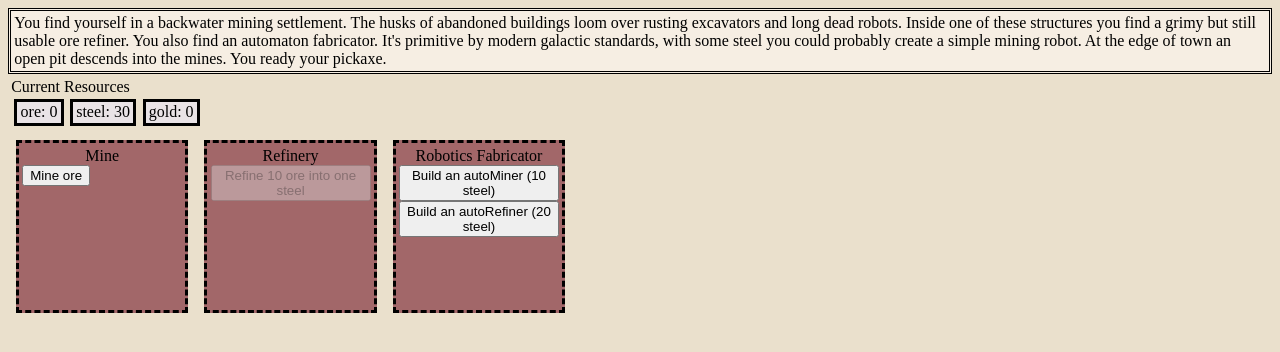
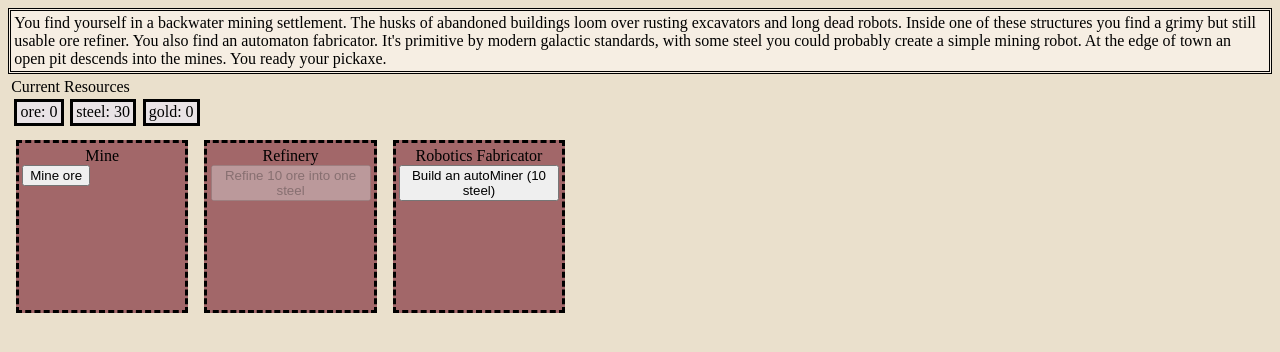
Before and after one commit to michaelwhittemore/vue-clicker-game, a Vue app: page / in a window 1280 px wide. Shown: the top 352 px of the page. Built offline with nearby package versions, Linux system fonts and the light colour scheme.

Commit message:
adding helpers for leveling up, need confitionals for narrative text

```diff
--- a/src/App.vue
+++ b/src/App.vue
@@ -5,7 +5,7 @@ import { gameStateStorage } from './typescript/gameStateStorage';
 import GenerateResourceButton from './components/GenerateResourceButton.vue';
 import ResourceDisplay from './components/ResourceDisplay.vue';
 import AutomatonDisplay from './components/AutomatonDisplay.vue';
-import BuyAutomaton from './components/BuyAutomaton.vue';
+import BuildAutomaton from './components/BuildAutomaton.vue';
 import LocationComponent from './components/LocationComponent.vue';
 import RefineButton from './components/RefineButton.vue';
 import ExperienceBarHolder from './components/ExperienceBarHolder.vue';
@@ -31,8 +31,8 @@ import NarrativeText from './components/NarrativeText.vue';
       </LocationComponent>
 
       <LocationComponent :location-name="'Robotics Fabricator'">
-        <BuyAutomaton :automaton-type="'autoMiner'" />
-        <BuyAutomaton :automaton-type="'autoRefiner'" />
+        <BuildAutomaton :automaton-type="'autoMiner'" />
+        <BuildAutomaton :automaton-type="'autoRefiner'" />
       </LocationComponent>
     </div>
 
--- a/src/components/BuyAutomaton.vue
+++ b/src/components/BuildAutomaton.vue
@@ -1,6 +1,7 @@
 <script setup lang="ts">
 import { computed } from 'vue';
 import { gameStateStorage } from '@/typescript/gameStateStorage';
+import { earnExperienceInSkill } from '@/typescript/gameHelpers';
 import type { NarrativeTrigger } from '@/typescript/gameTypes';
 import type { ValidAutomatons, ValidResources } from '@/typescript/gameTypes';
 
@@ -12,16 +13,19 @@ const props = defineProps<{
 let costResource: ValidResources;
 let costQuantity: number;
 let narrativeTrigger: NarrativeTrigger;
+let computedShouldDisplay;
 switch (props.automatonType) {
     case 'autoMiner':
         costResource = 'steel';
         costQuantity = 10;
         narrativeTrigger = 'hasBuiltAutoMiner';
+        computedShouldDisplay = computed(() => true);
         break;
     case 'autoRefiner':
         costResource = 'steel';
         costQuantity = 20;
         narrativeTrigger = 'hasBuiltAutoRefiner'
+        computedShouldDisplay = computed(() => gameStateStorage.skills.electronics.level >= 1);
         break;
     default:
         console.error('Unknown automatonType')
@@ -38,13 +42,13 @@ const onClickHandler = () => {
     gameStateStorage.automatons[props.automatonType]++;
     gameStateStorage.resources[costResource] -= costQuantity;
     // here! - adding exp for testing
-    // Maybe this should reward more?
-    gameStateStorage.skills.electronics.experience++
+    earnExperienceInSkill('electronics', 2)
+
 }
 </script>
 
 <template>
-    <button @click="onClickHandler" :disabled="computedHasEnoughResources">
+    <button @click="onClickHandler" :disabled="computedHasEnoughResources" v-if="computedShouldDisplay">
         Build an {{ automatonType }} ({{ costQuantity }} {{ costResource }})</button>
 
 </template>
--- a/src/components/GenerateResourceButton.vue
+++ b/src/components/GenerateResourceButton.vue
@@ -1,15 +1,18 @@
 <script setup lang="ts">
 import { gameStateStorage } from '@/typescript/gameStateStorage';
-import type { ValidResources, NarrativeTrigger } from '@/typescript/gameTypes';
+import type { ValidResources, ValidSkills, NarrativeTrigger } from '@/typescript/gameTypes';
+import { earnExperienceInSkill } from '@/typescript/gameHelpers';
 const props = defineProps<{
     resourceType: ValidResources
 }>()
 let buttonText: string;
 let narrativeTrigger: NarrativeTrigger;
+let relevantSkill: ValidSkills;
 switch (props.resourceType) {
     case 'ore':
         buttonText = 'Mine ore'
         narrativeTrigger = 'hasMined';
+        relevantSkill = 'mining';
         break;
     default:
         console.error('invalid resource type for generate button')
@@ -18,19 +21,9 @@ const onClickHandler = () => {
     if (!gameStateStorage.narrativeTriggersArray.includes(narrativeTrigger)) {
         gameStateStorage.narrativeTriggersArray.push(narrativeTrigger)
     }
-    gameStateStorage.resources.ore++
-    // ---- This is all exp and level up logic ------
-    gameStateStorage.skills.mining.experience++;
-    gameStateStorage.skills.mining.level;
-    if (gameStateStorage.skills.mining.experience >= gameStateStorage.skills.mining.targetExperience) {
-        gameStateStorage.skills.mining.experience = 0;
-        gameStateStorage.skills.mining.level++;
-        if (!gameStateStorage.narrativeTriggersArray.includes('hasLeveledMining')) {
-            gameStateStorage.narrativeTriggersArray.push('hasLeveledMining')
-        }
-        // currently increasing by 15%
-        gameStateStorage.skills.mining.targetExperience = Math.trunc(gameStateStorage.skills.mining.targetExperience * 1.15)
-    }
+    gameStateStorage.resources[props.resourceType]++
+    earnExperienceInSkill(relevantSkill)
+
 }
 </script>
 
--- a/src/components/NarrativeText.vue
+++ b/src/components/NarrativeText.vue
@@ -7,7 +7,7 @@ const narrativeTriggersToText = {
     hasLeveledMining: 'After numerous subterranean hours, the rhythm of your pickaxe swings begin to feel natural. You believe your current tool is your only obstacle to further riches. (You can now wield the next tier of pickaxes).',
     hasRefinedOre: 'The machine\'s internal furnace roars and groans. From its molten innards emerges a single steel ingot.',
     hasBuiltAutoMiner: 'Like an off-world Prometheus, you have birthed life. Well, not "life" per se, and all you did was follow the manual, but you did manage to get a rather sad looking robot to emerge from the fabricator. It slowly shuffles off to the mines.',
-    hasBuiltAutoRefiner: 'Yay you built an autorefiner. Now build some actuyal readable text for me.'
+    hasBuiltAutoRefiner: 'You fumble a bit, but eventually you get the fabricator to output a working robotic refining assistant. It dutifully takes its place next to the ore refiners and begins to work.'
 }
 
 const computedNarrativeText = computed(() => {
--- /dev/null
+++ b/src/typescript/gameHelpers.ts
@@ -0,0 +1,24 @@
+import { gameStateStorage } from "./gameStateStorage"
+import type { ValidSkills } from "./gameTypes"
+export const earnExperienceInSkill = (relevantSkill: ValidSkills, experienceAmount: number = 1) => {
+    gameStateStorage.skills[relevantSkill].experience+= experienceAmount;
+    if (gameStateStorage.skills[relevantSkill].experience >= gameStateStorage.skills[relevantSkill].targetExperience) {
+        levelUpSkill(relevantSkill);
+    }
+}
+
+const levelUpSkill = (relevantSkill: ValidSkills) => {
+        gameStateStorage.skills[relevantSkill].experience = 0;
+        gameStateStorage.skills[relevantSkill].level++;
+        // here! how do we make this more generic?? - can include different break points
+        // let's just use if statements for the moment
+        if (!gameStateStorage.narrativeTriggersArray.includes('hasLeveledMining')) {
+            gameStateStorage.narrativeTriggersArray.push('hasLeveledMining')
+        }
+        // currently increasing by 15%
+        gameStateStorage.skills[relevantSkill].targetExperience = Math.trunc(gameStateStorage.skills[relevantSkill].targetExperience * 1.15)
+}
+
+export const activateNarrativeTrigger = () => {
+
+}
--- a/src/typescript/gameStateStorage.ts
+++ b/src/typescript/gameStateStorage.ts
@@ -56,14 +56,13 @@ const gameStateStorageObject: StateStorageObject = {
     },
     goods: {},
     technologies: {},
-    // this is for preserving insertion order
     narrativeTriggersArray: [],
 }
 
-// Making for easier debugging --------
+export const gameStateStorage = reactive(gameStateStorageObject)
+
+// ---------- Exposing the state for easier debugging --------
 // eslint-disable-next-line @typescript-eslint/no-explicit-any
 const global: any = globalThis
-global.gameStateStorageObject = gameStateStorageObject;
+global.gameStateStorage = gameStateStorage;
 // -----------
-
-export const gameStateStorage = reactive(gameStateStorageObject)
```
Also changed, not shown: 1 other file (tests, documents, lock files or other folders).
